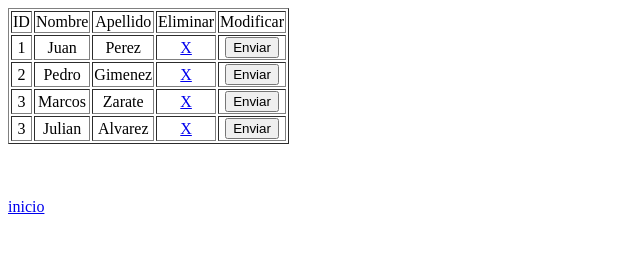
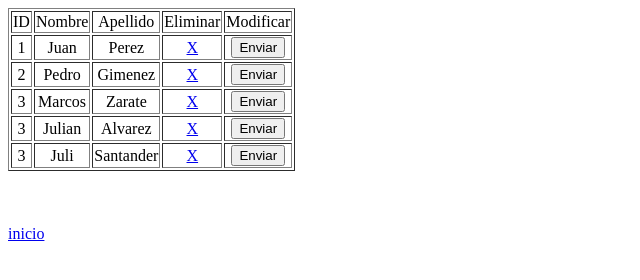
Before and after one commit to FacundoUG/HTML, a plain HTML site: page HTML3/index.html in a window 1280 px wide. Shown: the whole page, without its empty margins (0-640 px from the left). Drawn offline with Linux system fonts and the light colour scheme.

Commit message:
agrego juli santander

```diff
--- a/HTML3/index.html
+++ b/HTML3/index.html
@@ -46,6 +46,13 @@
                     <td><a href="#">X</a></td>
                     <td><button>Enviar</button></td>
                 </tr>
+                <tr>
+                    <td>3</td>
+                    <td>Juli</td>
+                    <td>Santander</td>
+                    <td><a href="#">X</a></td>
+                    <td><button>Enviar</button></td>
+                </tr>
             </tbody>
         </table>
         <br>
```
